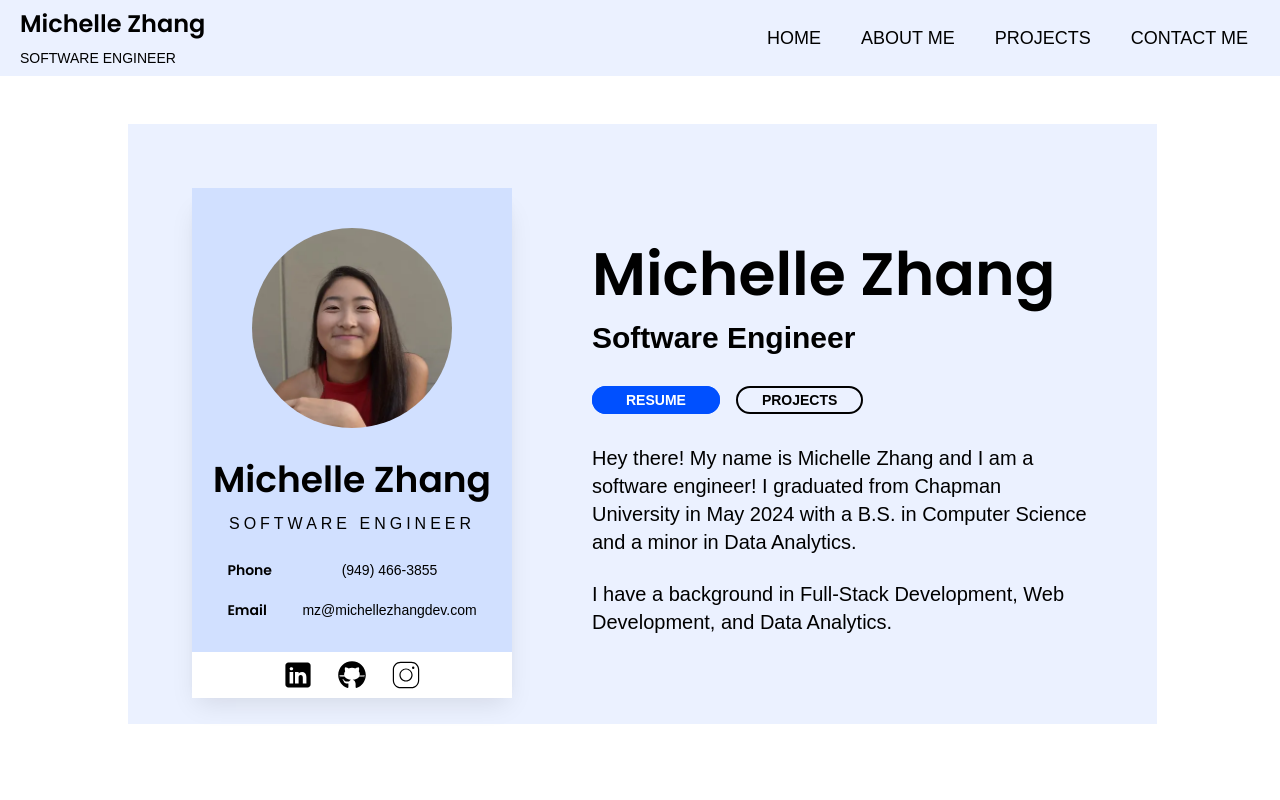
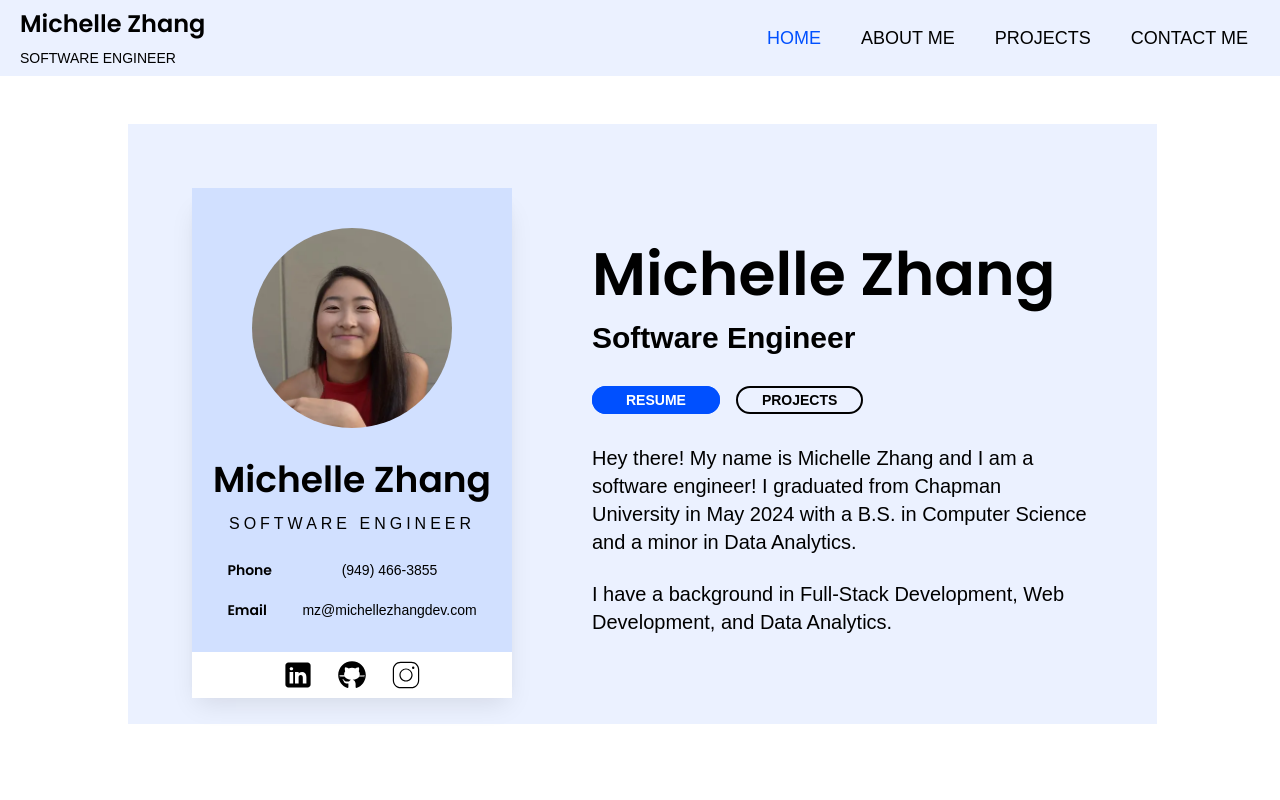
Before and after one commit to michelleezhangg/Personal-Website-Portfolio, a Next.js app: page / in a window 1280 px wide. Shown: the top 800 px of the page. Built offline with nearby package versions, Linux system fonts and the light colour scheme.

Commit message:
Fix Navbar test cases and image ratios

```diff
--- a/src/app/components/AboutMeSection.jsx
+++ b/src/app/components/AboutMeSection.jsx
@@ -64,7 +64,7 @@ const AboutMeSection = () => {
                 alt="Chapman Logo"
                 className="text-sm font-semibold self-start mt-auto"
                 width={isMd ? 250 : 150}
-                height={isMd ? 250 : 150}
+                height={isMd ? 47 : 29}
               />
             </div>
             <div>
--- a/src/app/components/Navbar.jsx
+++ b/src/app/components/Navbar.jsx
@@ -8,14 +8,20 @@ import { PERSONAL, NAV_LINKS } from "../constants";
 
 const Navbar = () => {
   const [navbarOpen, setNavbarOpen] = useState(false);
+  const [activeLink, setActiveLink] = useState("home");
+
+  useEffect(() => {
+    setActiveLink("home");
+  }, []);
 
   return (
-    <nav className="bg-lightblue sticky top-0 z-50">
+    <nav className="navbar bg-lightblue sticky top-0 z-50">
       <div className="flex flex-wrap items-center justify-between">
         <Link
           href={"#"}
           onClick={() => {
             scroll.scrollToTop();
+            setActiveLink("home");
           }}
         >
           <h1 className="title text-2xl pl-5 py-2">{PERSONAL.name}</h1>
@@ -52,10 +58,15 @@ const Navbar = () => {
                   to={link.path}
                   spy={true}
                   smooth={true}
-                  offset={-100} // Extend spy region up 100px
+                  offset={link.path === "home" ? -125 : -100} // home section has larger offset
                   duration={500}
-                  className="text-lg block py-2 pr-4 hover:text-darkblue uppercase cursor-pointer"
+                  className={`text-lg block py-2 pr-4 hover:text-darkblue uppercase cursor-pointer ${
+                    activeLink === link.path ? "text-darkblue" : ""
+                  }`}
                   activeClass="text-darkblue"
+                  onSetActive={(to) => {
+                    setActiveLink(to);
+                  }}
                 >
                   {link.title}
                 </ScrollLink>
--- a/src/app/constants.js
+++ b/src/app/constants.js
@@ -219,7 +219,7 @@ export const PROFESSIONAL_EXPERIENCE = [
     date: "Jul 2024 - Present",
     logo: "/logos/warner-bros-discovery-logo.png",
     bullet_points: [
-      "Software Engineer working in the Trust and Safety (TAZ) team.", // TODO: Add bullet points here
+      "Software Engineer working in the Trust and Safety (TAZ) team.",
     ],
   },
   {
--- a/src/app/globals.css
+++ b/src/app/globals.css
@@ -60,7 +60,7 @@ body {
   padding-top: 40px;
   max-width: 75rem;
   opacity: 0;
-  animation: fadeIn 0.5s ease-in forwards;
+  animation: fadeIn 0.6s ease-in forwards;
 }
 
 @keyframes fadeIn {
--- a/src/app/loading.js
+++ b/src/app/loading.js
@@ -6,4 +6,4 @@ export default function Loading() {
       <div className="animate-spin rounded-full h-16 border-t-2 border-b-2 border-gray-900"></div>
     </div>
   );
-};
+}
```
Also changed, not shown: 1 other file (tests, documents, lock files or other folders).
